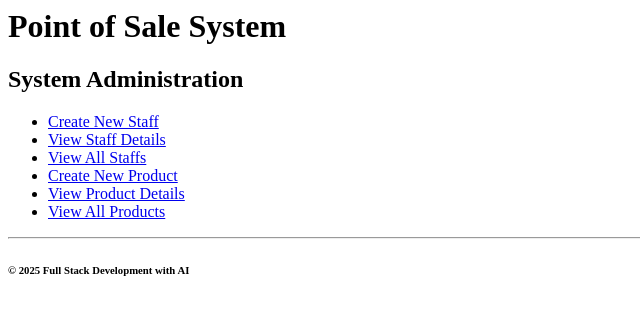
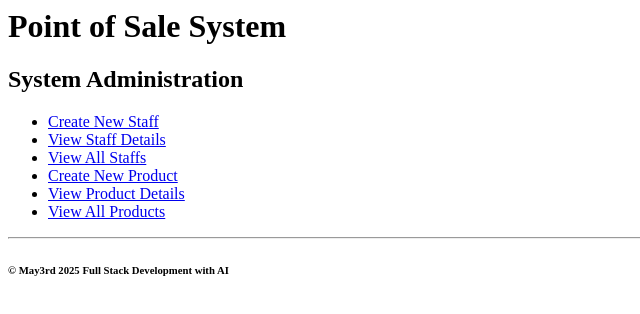
Before and after one commit to wisely1996/PointOfSaleSystemWeb, a plain HTML site: page index.html in a window 1280 px wide. Shown: the full height of the page, 0-640 px from the left. Drawn offline with Linux system fonts and the light colour scheme.

Commit message:
modified may

```diff
--- a/index.html
+++ b/index.html
@@ -15,7 +15,7 @@
         </ul>
 		<p>
 			<hr/>
-			<h6>&copy; 2025 Full Stack Development with AI</h6>
+			<h6>&copy; May3rd 2025 Full Stack Development with AI</h6>
 		</p>
 	</body>
 </html>
```
